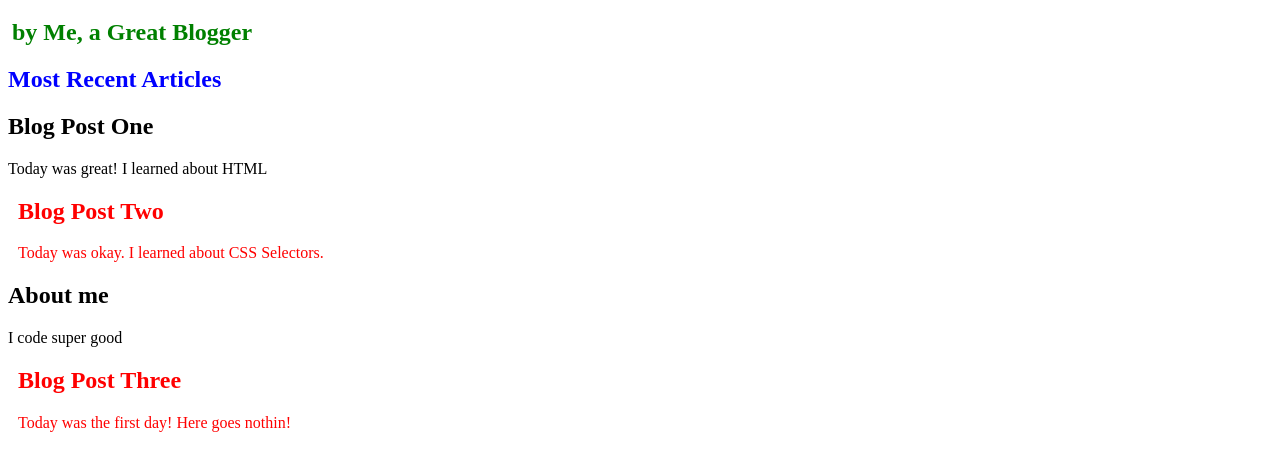
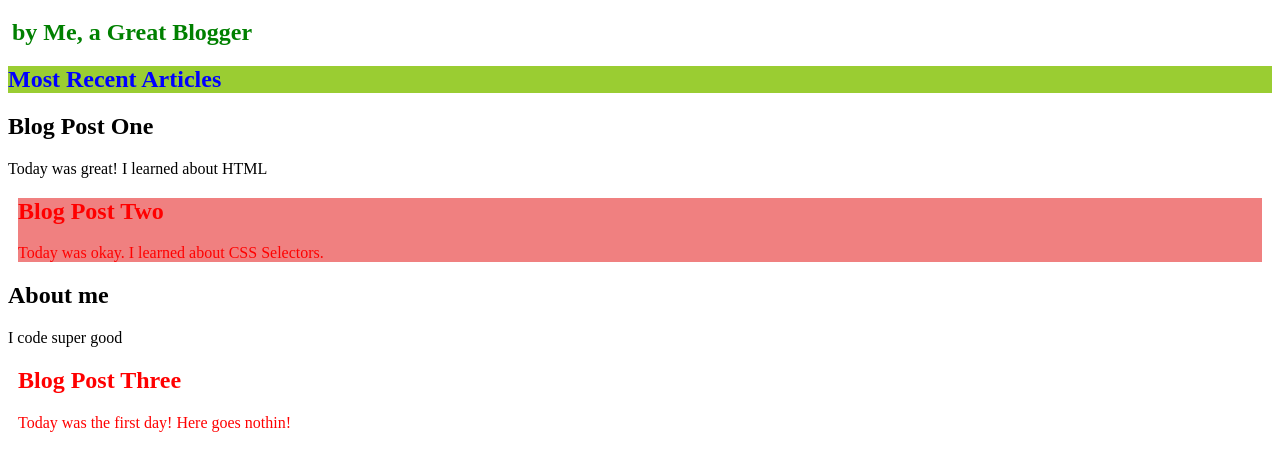
Before and after one commit to NewForce-at-Mountwest/css-selectors-example-code, a plain HTML site: page index.html in a window 1280 px wide. Shown: the part 61-532 px from the top of the page. Drawn offline with Linux system fonts and the light colour scheme.

Commit message:
finished lightning exercises

```diff
--- a/style.css
+++ b/style.css
@@ -34,7 +34,6 @@ h1 + h2 {
   color: green;
 }
 
-
 /*
   Select all articles that have sibling articles, regardless if they are direct (~)
 */
@@ -42,3 +41,19 @@ article ~ article {
   margin: 10px;
   color: red;
 }
+
+/* LIGHTNING EXERCISE TWO */
+
+
+/* Select an h2 that's the first child of a section */
+section > h2:first-child{
+  background-color: yellowgreen;
+}
+/* Select the second article inside the section wtih the psuedo-selector :nth-child(n) */
+
+section article:nth-child(3){
+  background-color: lightcoral;
+
+}
+
+/* LIGHTNING EXERCISE THREE */
```
Also changed, not shown: 1 other file.
